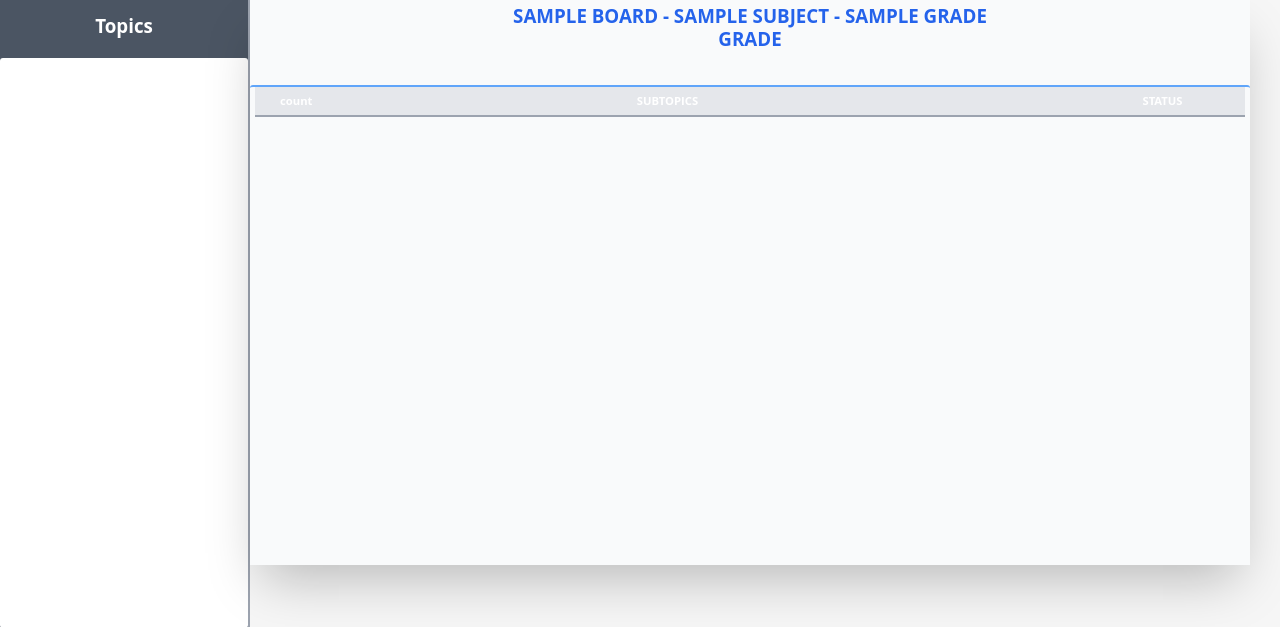
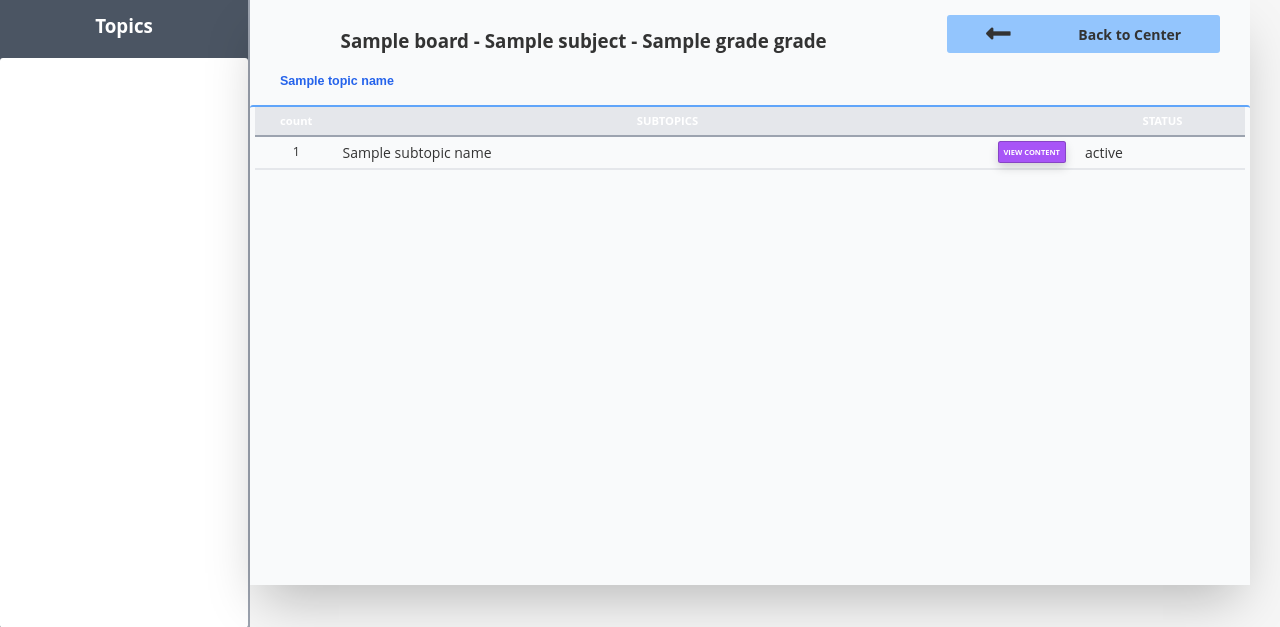
Before and after one commit to Sunbird-Serve/sunbird-serve-jCMS, a Django app: template Vriddhi_CMS/cms/templates/content_view.html in a window 1280 px wide. Shown: the top 627 px of the page. Run offline with Django 4.2, Linux system fonts and the light colour scheme; tables that the repository leaves empty hold one stand-in row (values such as "Sample post"); the template is opened without the code that fills it: values that come from a table or form of the project are taken from there, most other values are stand-ins (such as "Sample title", 1, 10 or a date in 2020); lists and menus that the app fills with data are empty; some libraries are stand-ins or nearby versions.

Commit message:
Design related canges

```diff
--- a/Vriddhi_CMS/cms/templates/content_view.html
+++ b/Vriddhi_CMS/cms/templates/content_view.html
@@ -196,7 +196,17 @@
 
     <div class="w-full md:w-4/5 h-full bg-gray-50 justify-center shadow-inner shadow-2xl">
 
-        <div class="w-full md:w-2/4 text-center md:text-justify md:pl-38 text-blue-600 font-bold text-3xl p-2 justify-self-center uppercase">{{board_name}} - {{subject_name}} - {{grade}} grade</div>
+
+        <div class="flex mobile_hide">
+            <div class="w-full md:w-3/5 lg:w-4/5 mt-10 text-center font-bold text-3xl p-2 justify-self-center">{{board_name}} - {{subject_name}} - {{grade}} grade</div>
+            <div class="w-full md:w-2/5 mt-4 justify-self-end space-y-4">
+                <div onclick="location.href='/home/view_course/'" class="mx-12 p-2 bg-blue-300 hover:bg-blue-400 cursor-pointer rounded-lg text-center font-bold flex items-center justify-around"> <i class="fas fa-long-arrow-alt-left fa-2x"></i> Back to Center</div>
+            </div>
+        </div>
+
+
+
+        {% comment %} <div class="w-full md:w-2/4 text-center md:text-justify md:pl-38 text-blue-600 font-bold text-3xl p-2 justify-self-center uppercase">{{board_name}} - {{subject_name}} - {{grade}} grade</div> {% endcomment %}
 
 
 
@@ -351,13 +361,22 @@
 
         var topics = {{ topic_data_json|safe }};
         var board_name = "{{ board_name }}";
+        var topic_id = "{{ topic_id }}"
         var subject_name = "{{ subject_name }}";
         var grade = "{{ grade }}";
+        var subtopic_id = "{{ subtopic_id }}";
+        var subtopic_name = "{{ subtopic_name }}";
+        var subtopic_status = "{{ subtopic_status }}";
+        var topic_name = "{{ topic_name }}";
+
+        $("#topic_name").empty();
+        $("#topic_name").append(`<b>${topic_name}</b>`);
+
+
 
         $("#topics div").remove();
         for (let index = 0; index < topics.length; index++) {
             const topic = topics[index];
-            console.log(topic);
             let id = 'topicdiv_' + topic["id"];
             let active = '';
             if (index == 0) {
@@ -371,6 +390,23 @@
                                     </div></div>')
 
         }
+
+        $("#subtopicsDetails").empty();
+
+        let click = "location.href='/subtopic/content-details/?subtopic_id=" + subtopic_id + "&topic_id=" + topic_id + "'"
+        let onclick = 'onclick="popup(' + subtopic_id + ')"'
+
+        let button = `<button class="bg-purple-500 text-white active:bg-purple-600 font-bold uppercase text-xs px-2 md:px-4 py-2 rounded shadow hover:shadow-md outline-none focus:outline-none mr-1 mb-1 ease-linear transition-all duration-150" type="button" onclick="${click}" >view content</button>`
+
+        var subTopicTableData = `<tr id="" class="border-b-2 subtopic hover:bg-gray-100">
+            <td class="text-center text-xl p-2 mobile_hide">1</td>
+            <td class="p-2 text-left subtopic-cell" rowspan="1">${subtopic_name}</td>
+            <td class="">${button}</td>
+            <td class="p-2 text-left subtopic-cell" rowspan="1">${subtopic_status}</td>`;
+
+        subTopicTableData += `</tr>`;
+        $("#subtopicsDetails").append(subTopicTableData);
+
     }
 
     //Get subtopic details
@@ -386,14 +422,12 @@
         $.get('/home/getSubtopic/',data,function(response,status){
             var subtopics = response
 
-
             for (let index = 0; index < subtopics.length; index++) {
                 var subtopic = subtopics[index];
 
                 let click = "location.href='/subtopic/content-details/?subtopic_id=" + subtopic.id + "&topic_id=" + topicId + "'"
                 let onclick = 'onclick="popup(' + subtopic["id"] + ')"'
 
-                console.log(subtopic.content_details);
 
                 let button = `<button class="bg-purple-500 text-white active:bg-purple-600 font-bold uppercase text-xs px-2 md:px-4 py-2 rounded shadow hover:shadow-md outline-none focus:outline-none mr-1 mb-1 ease-linear transition-all duration-150" type="button" onclick="${click}" >view content</button>`
 
@@ -405,7 +439,12 @@
 
                 subTopicTableData += `</tr>`;
                 $("#subtopicsDetails").append(subTopicTableData);
+
+                $("#topic_name").empty();
+                $("#topic_name").append(`<b>${subtopic.topic_name}</b>`);
             }
+
+
 
         })
 
--- a/Vriddhi_CMS/cms/templates/flm_content_details.html
+++ b/Vriddhi_CMS/cms/templates/flm_content_details.html
@@ -13,7 +13,7 @@
             </a>
         </div>
 
-        <div class="w-full md:w-2/4 text-center md:text-justify md:pl-38 text-blue-600 font-bold text-3xl p-2 justify-self-center uppercase">{{board_name}} - {{subject}} {{grade}} </div>
+        <div class="w-full md:w-2/4 text-center md:text-justify md:pl-38 text-blue-600 font-bold text-3xl p-2 justify-self-center uppercase">{{board}} - {{subject}} {{grade}} </div>
         <div class="w-full md:w-1/4 px-4">
             <div class="text-center bg-yellow-400 font-bold text-xl p-2 rounded-lg cursor-pointer hove:scale-105" onclick="$('#rating_pop').show()">Rate this Content</div>
         </div>
@@ -53,7 +53,7 @@
             <div class="m-4 py-2 border-b hover:bg-gray-200 hover:text-green-500">
               <div class="w-full flex">
                 <div id="video{{ forloop.counter }}" onclick="playVideo('{{ video.url }}', '{{ video.contentType }}', '{{ video.title }}', '{{ video.description }}', '{{ video.id }}')" class="cursor-pointer h-32 md:h-48 w-72 md:w-1/2 bg-contain md:bg-cover bg-center bg-no-repeat flex items-end justify-end" style="background-image: url('{{ video.thumbnailUrl }}')" title="{{ video.title }}">
-                  <p class="p-2 bg-blue-400 rounded-full text-base text-gray-800">{{ video.duration }} -- {{ forloop.counter }}</p>
+                  <p class="p-2 bg-blue-400 rounded-full text-base text-gray-800">{{ video.duration }} </p>
                 </div>
                 <div class="w-3/4 md:w-1/2 p-4 flex flex-col justify-between leading-normal">
                   <div class="h-4">
--- a/Vriddhi_CMS/cms/urls.py
+++ b/Vriddhi_CMS/cms/urls.py
@@ -20,6 +20,7 @@ urlpatterns = [
     # url(r'^home/topics/?$', TopicDetailsView.as_view(), name='topic_details_by_center'),
     url(r'^logout/$', logout_view, name='logout'),
     url(r'^get_filtered_courses/$', get_filtered_courses, name='get_filtered_courses'),
+    url(r'^search_courses/$', search_courses, name='search_courses'),
     # url(r'^get_filtered_subtopic/$', get_filtered_subtopic, name='get_filtered_subtopic'),
 
 ]
```
Also changed, not shown: Vriddhi_CMS/cms/templates/course_view.html (+39 -3 lines), Vriddhi_CMS/cms/views.py (+30 -2 lines).
